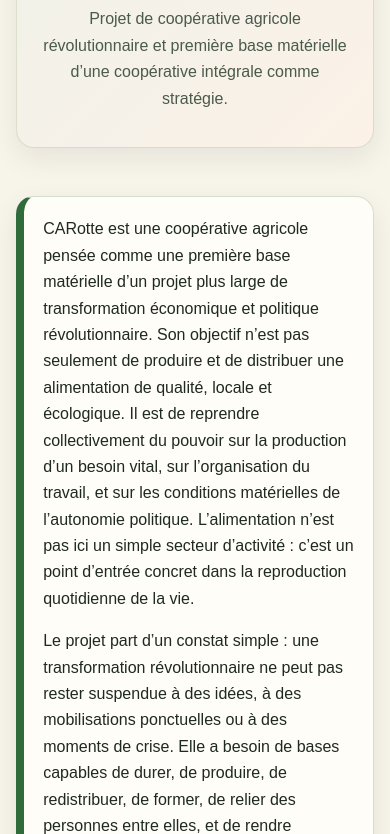
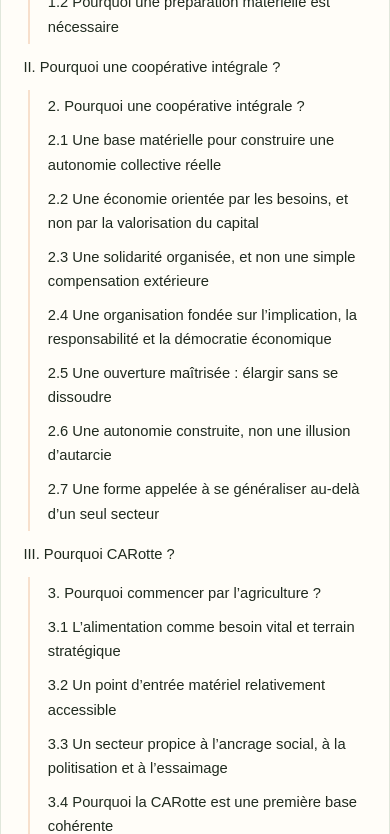
Before and after one commit to hugo2753/carotte, a plain HTML site: page index.html in a window 390 px wide. Shown: the part 315-1149 px from the top of the page. Drawn offline with Linux system fonts and the light colour scheme.

Commit message:
Update index.html
back to normal

```diff
--- a/index.html
+++ b/index.html
@@ -27,10 +27,8 @@
   </header>
 
   <!-- Sommaire latéral -->
-<nav class="site-nav site-nav--intro-open is-collapsed" id="siteNav">
-
+  <nav class="site-nav site-nav--intro-open" id="siteNav">
     <div class="site-nav__handle"></div>
-<button class="site-nav__toggle">☰ Sommaire</button>
 
     <div class="site-nav__panel">
       <h2>Navigation</h2>
@@ -671,16 +669,6 @@
       siteNavPanel?.addEventListener("scroll", closeIntroNav, { once: true });
     }
   </script>
-<script>
-  const toggleBtn = document.querySelector(".site-nav__toggle");
-  const nav = document.getElementById("siteNav");
-
-  if (toggleBtn && nav) {
-    toggleBtn.addEventListener("click", () => {
-      nav.classList.toggle("is-collapsed");
-    });
-  }
-</script>
 
 </body>
 </html>
```
